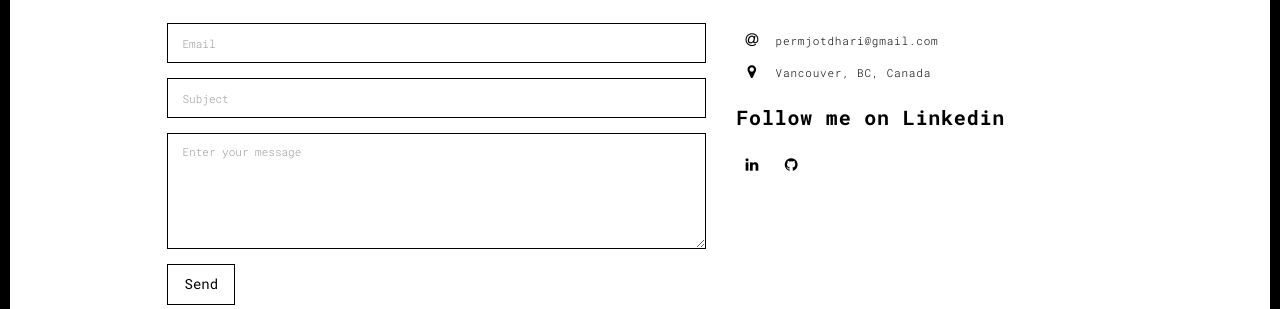
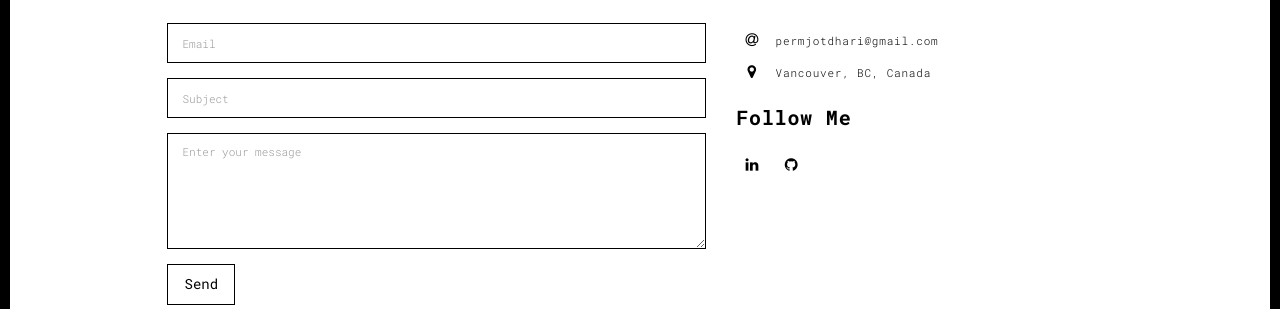
Before and after one commit to MBlackP/portfo, a Flask app: page /contact.html in a window 1280 px wide. Shown: the part 179-488 px from the top of the page. Run offline with Flask 2, Linux system fonts and the light colour scheme; some libraries are stand-ins or nearby versions.

Commit message:
contact.html changed

```diff
--- a/templates/contact.html
+++ b/templates/contact.html
@@ -96,7 +96,7 @@
                           Vancouver, BC, Canada
                         </li>
                       </ul>
-                      <h3>Follow me on Linkedin</h3>
+                      <h3>Follow Me</h3>
                       <!--
                       <a href="http://www.twitter.com" title="" class="fa-icon">
                         <i class="fa fa-twitter"></i>
```
